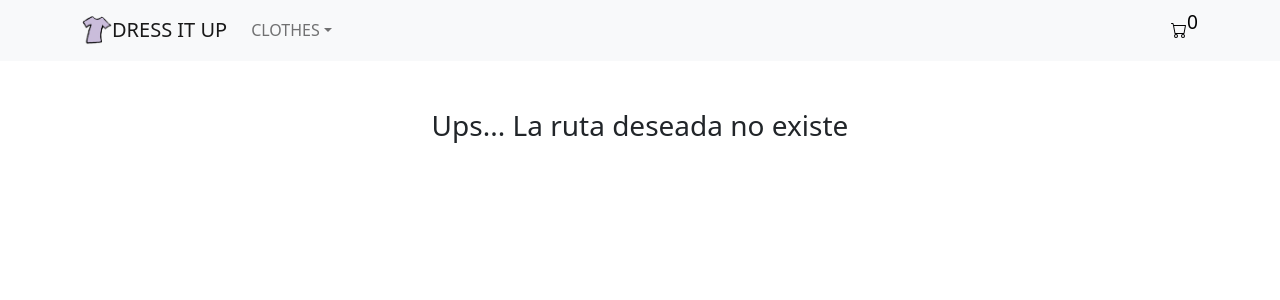
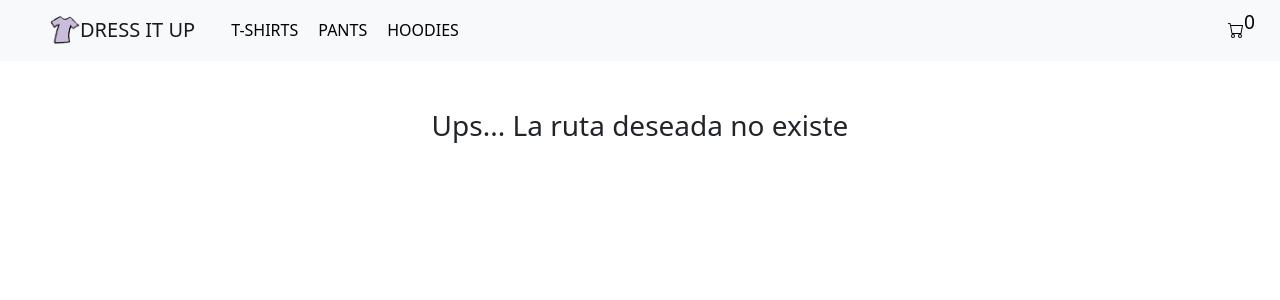
Before and after one commit to gerizzo/DressItUp-Rizzo, a React (Create React App) app: page /category/1/item/1 in a window 1280 px wide. Shown: the top 300 px of the page. Built offline with nearby package versions, Linux system fonts and the light colour scheme.

Commit message:
PREENTREGA2 RIZZO

```diff
--- a/src/App.js
+++ b/src/App.js
@@ -4,7 +4,6 @@ import 'bootstrap/dist/css/bootstrap.min.css';
 import ItemListContainer from './components/ItemListContainer/ItemListContainer';
 import NavBar from './components/NavBar/NavBar';
 import ItemDetailContainer from './components/ItemDetailContainer/ItemDetailContainer';
-
 
 function App() {
   return (
@@ -13,12 +12,10 @@ function App() {
       <Routes>
         <Route path='/' element={<ItemListContainer/>}/>
         <Route path='*' element={<div><h3 className='text-center mt-5'>Ups... La ruta deseada no existe</h3></div>}/>
+        <Route path='/category/:category' element={<ItemListContainer/>}/>
         <Route path="item/:id" element={ <ItemDetailContainer/> }/>
       </Routes>
     </BrowserRouter>
-
-
   );
 }
-
 export default App;
--- a/src/components/CartWidget/CartWidget.css
+++ b/src/components/CartWidget/CartWidget.css
@@ -2,6 +2,7 @@
     display: flex;
     align-items: center;
     color: black;
+    margin-right: 25px;
 }
 
 .pointer:hover {
--- /dev/null
+++ b/src/components/ItemDetailContainer/ItemDetailContainer.css
@@ -0,0 +1,14 @@
+.linkNavBar {
+    text-decoration: none;
+}
+.fondo:active {
+    background-color: whitesmoke;
+}
+
+.inactive {
+    color: black;
+}
+
+.active {
+    color: blue;
+}
--- a/src/components/ItemDetailContainer/ItemDetailContainer.js
+++ b/src/components/ItemDetailContainer/ItemDetailContainer.js
@@ -1,9 +1,11 @@
 import { ItemDetail } from "../ItemDetail/ItemDetail";
 import { useParams } from "react-router-dom";
 import productsData from '../../data/data.json';
+import './ItemDetailContainer.css';
 
 const ItemDetailContainer = () => {
     const {id} = useParams();
+    // eslint-disable-next-line
     const product = productsData.find(p => p.id == id);
     return (
         <div>
--- a/src/components/ItemList/ItemList.js
+++ b/src/components/ItemList/ItemList.js
@@ -2,17 +2,32 @@ import productsData from '../../data/data.json';
 import { useState, useEffect } from "react";
 import Item from '../Item/Item';
 import './ItemList.css';
+import { useParams } from 'react-router-dom';
 
 const ItemList = () => {
-    const [items, setItems] = useState(null);
+const [items, setItems] = useState([]);
+const [originalItems, setOriginalItems] = useState([]);
+const {category} = useParams();
+
 useEffect(() => {
     setTimeout(() => {
-            setItems(productsData);
+        setOriginalItems([...productsData]);
+        setItems([...productsData]);
     }, 2000);
 }, []);
+
+useEffect(() => {
+    if(category){
+        const filterProducts = [...originalItems].filter((product) => product.categoria === category);
+        setItems(filterProducts)
+    } else {
+        setItems([...originalItems]);
+    }
+}, [category, originalItems])
+
 return (
         <div className='row justify-content-around mt-4 itemList'>
-                {items && items.map((product) => {
+            {items.map((product) => {
                 return (
                     <Item product={product} key={product.id}/>
                 )
@@ -21,4 +36,4 @@ const ItemList = () => {
 )
 }
 
-export default ItemList
+export default ItemList;
--- a/src/components/ItemListContainer/ItemListContainer.js
+++ b/src/components/ItemListContainer/ItemListContainer.js
@@ -1,8 +1,7 @@
 import ItemList from '../ItemList/ItemList';
 import { Container } from 'react-bootstrap';
 
-const ItemListContainer = (props) => {
-
+const ItemListContainer = () => {
   return (
     <div>
       <Container fluid>
--- /dev/null
+++ b/src/components/NavBar/NavBar.css
@@ -0,0 +1,9 @@
+.brandNavBar{
+    margin-left: 40px;
+}
+
+.linkNavBar {
+    margin-left: 10px;
+    margin-right: 10px;
+    text-decoration: none;
+}
--- a/src/components/NavBar/NavBar.js
+++ b/src/components/NavBar/NavBar.js
@@ -1,37 +1,34 @@
-import { Container, Row, Col, Nav, NavDropdown, Navbar} from 'react-bootstrap';
 import logo from '../../assets/img/logo.png'
 import CarritoDesplegable from '.././CartWidget/CartWidget';
+import { NavLink } from 'react-router-dom';
+import { Navbar, Nav} from 'react-bootstrap';
+import './NavBar.css';
 
 const NavBar = () => {
     return (
-      <Navbar collapseOnSelect expand="lg" variant="light" bg="light">
-          <Container>
-              <div className="d-flex justify-content-between">
-                  <Navbar.Brand href="/" className="d-flex align-items-center">
+        <Navbar bg="light" expand="lg">
+            <NavLink to="/" className="linkNavBar">
+            <Navbar.Brand className="d-flex align-items-center brandNavBar">
                 <img
                     alt=""
                     src={logo}
                     width="30"
                     height="30"
-                          className="d-inline-block align-top"
+                    className="d-inline-block align-top .BrandNavBar"
                 />
                 <span className="ml-2">DRESS IT UP</span>
             </Navbar.Brand>
-                  <Navbar.Toggle aria-controls="basic-navbar-nav" className="ml-auto" />
-              </div>
+            </NavLink>
+            <Navbar.Toggle aria-controls="basic-navbar-nav" />
             <Navbar.Collapse id="basic-navbar-nav">
-                  <Nav className="ml-auto">
-                      <NavDropdown title="CLOTHES" id="basic-nav-dropdown">
-                          <NavDropdown.Item href="#action/3.1">T-SHIRTS</NavDropdown.Item>
-                          <NavDropdown.Item href="#action/3.2">PANTS</NavDropdown.Item>
-                          <NavDropdown.Item href="#action/3.3">HOODIES & SWEATSHIRTS</NavDropdown.Item>
-                      </NavDropdown>
+                <Nav className="mr-auto">
+                    <NavLink activeclassname="active" className="inactive linkNavBar" to="/category/shirts">T-SHIRTS</NavLink>
+                    <NavLink activeclassname="active" className="inactive linkNavBar" to="/category/pants">PANTS</NavLink>
+                    <NavLink activeclassname="active" className="inactive linkNavBar" to="/category/hoodies">HOODIES</NavLink>
                 </Nav>
             </Navbar.Collapse>
             <CarritoDesplegable/>
-          </Container>
         </Navbar>
     );
 }
-
 export default NavBar
--- a/src/data/data.json
+++ b/src/data/data.json
@@ -3,7 +3,7 @@
     "nombre": "Buzo Hoodie Classic",
     "color": "Marrón",
     "precio": 4000,
-    "tipoPrenda": "Buzos",
+    "categoria": "hoodies",
     "img": "https://deliverind.com.ar/wp-content/uploads/2022/03/HOODIE-CLASSIC-FRISADO-22-TOFFEE-scaled.jpg",
     "stock": 7
 },
@@ -11,7 +11,7 @@
     "id": 2,
     "nombre": "Buzo Hoodie Classic",
     "color": "Negro",
-    "tipoPrenda": "Buzos",
+    "categoria": "hoodies",
     "precio": 3500,
     "img": "https://deliverind.com.ar/wp-content/uploads/2022/04/HOODIE-CLASSIC-FRISADO-22-GRIS-FOX-51-scaled.jpg",
     "stock": 3
@@ -22,7 +22,7 @@
     "nombre": "Buzo Hoodie Classic",
     "color": "Beige",
     "precio": 3500,
-    "tipoPrenda": "Buzos",
+    "categoria": "hoodies",
     "img": "https://deliverind.com.ar/wp-content/uploads/2022/04/HOODIE-CLASSIC-FRISADO-22-59-VINTAGE-KHAKI-scaled.jpg",
     "stock": 5
 },
@@ -31,7 +31,7 @@
     "nombre": "Jogger Regular Frisado",
     "color": "Rojo",
     "precio": 1500,
-    "tipoPrenda": "Pantalones",
+    "categoria": "pants",
     "img": "https://deliverind.com.ar/wp-content/uploads/2021/09/JOGGER-SUPERSOFT-CIRUELA-scaled.jpg",
     "stock": 5
 },
@@ -40,7 +40,7 @@
     "nombre": "Jogger Regular Frisado",
     "color": "Violeta",
     "precio": 2500,
-    "tipoPrenda": "Pantalones",
+    "categoria": "pants",
     "img": "https://deliverind.com.ar/wp-content/uploads/2021/09/JOGGER-REGULAR-CROCUS-PETAL-scaled.jpg",
     "stock": 2
 },
@@ -49,7 +49,7 @@
     "nombre": "Jogger Regular Frisado",
     "color": "Naranja",
     "precio": 2500,
-    "tipoPrenda": "Pantalones",
+    "categoria": "pants",
     "img": "https://deliverind.com.ar/wp-content/uploads/2021/09/JOGGER-REGULAR-BOSSA-NOVA-scaled.jpg",
     "stock": 3
 },
@@ -58,7 +58,7 @@
     "nombre": "Remera Ultra Wide",
     "color": "Naranja",
     "precio": 4000,
-    "tipoPrenda": "Remeras",
+    "categoria": "shirts",
     "img": "https://deliverind.com.ar/wp-content/uploads/2023/01/REMERON-ULTRA-WIDE-08-Shocking-orange-scaled.jpg",
     "stock": 5
 },
@@ -67,7 +67,7 @@
     "nombre": "Remera Ultra Wide",
     "color": "Verde",
     "precio": 4000,
-    "tipoPrenda": "Remeras",
+    "categoria": "shirts",
     "img": "https://deliverind.com.ar/wp-content/uploads/2023/01/REMERON-ULTRA-WIDE-05-Verde-botella-scaled.jpg",
     "stock": 2
 },
@@ -76,7 +76,7 @@
     "nombre": "Remera Ultra Wide",
     "color": "Bordo",
     "precio": 4000,
-    "tipoPrenda": "Remeras",
+    "categoria": "shirts",
     "img": "https://deliverind.com.ar/wp-content/uploads/2023/01/REMERON-ULTRA-WIDE-24-Bordo-sy-scaled.jpg",
     "stock": 10
 }]
```
Lines whose indentation alone changed are shown as unchanged.
